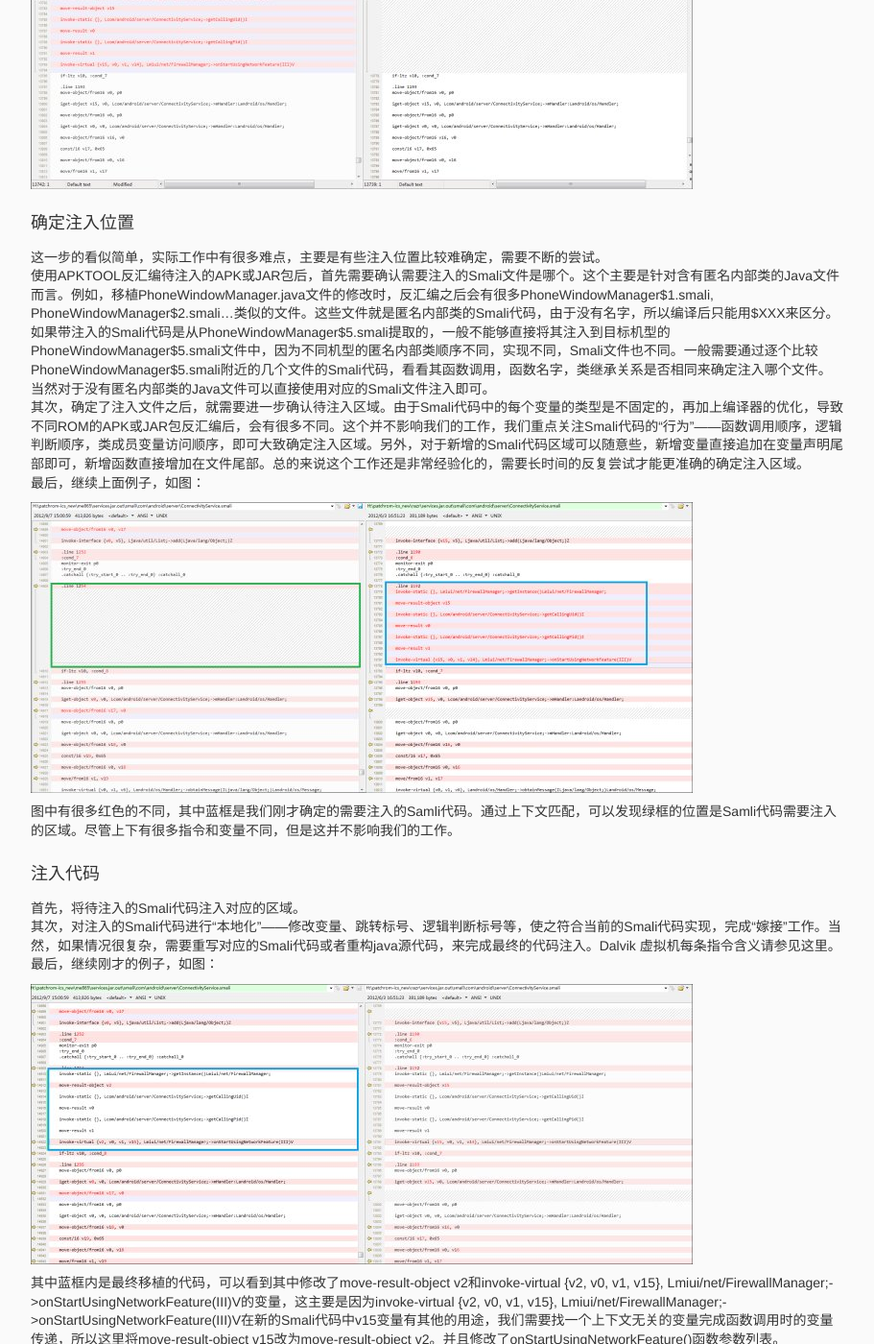
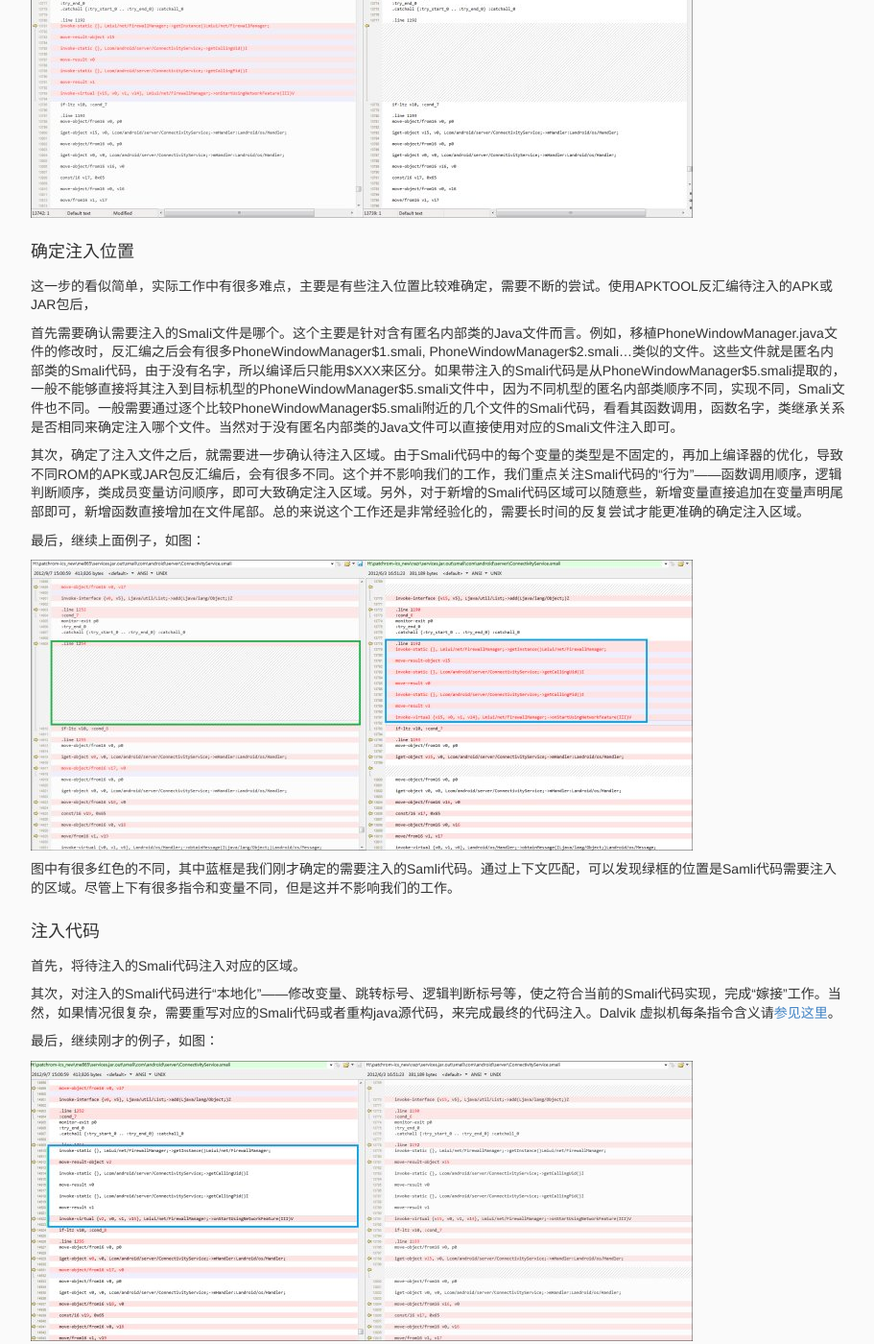
Before and after one commit to HackerMi/hackermi.github.com, a Jekyll site: the page built from _posts/tech/2012-10-07-MIUI-V4-Porting-3.md, in a window 1280 px wide and 1400 px high, scrolled down 1665 px. Shown: the whole window at 96% size, without its empty margins (183-1094 px from the left). Built offline with Jekyll 4.4.1, drawn with Linux system fonts in a browser that asks for light colours; Markdown is read by kramdown in place of the engine named in the settings; comment, search, counter and statistics services are not loaded; some of the changed text lies outside the part shown.

Commit message:
change article style

```diff
--- a/_posts/tech/2012-10-07-MIUI-V4-Porting-3.md
+++ b/_posts/tech/2012-10-07-MIUI-V4-Porting-3.md
@@ -25,18 +25,22 @@ Smali代码注入只能应对函数级别的移植，对于类级别的移植是
 下面详细说明：
 ####确定需要注入的Smali代码
 首先，确定基线文件——待移植的APK包或JAR包，使用APKTOOL反汇编，生成原始的Samli文件。
+
 其次，修改对应的APK包或JAR包的java源代码，使用编译系统重新生成新的APK包或JAR包，并用APKTOOL反汇编，生成包含修改后的Samli文件。
+
 最后，使用比较工具（例如BeyondCompare）比较两次Smali文件，即可提取出需要注入的Smali代码。
+
 例如下图红色区域就是需要注入的Smali代码
 
 ![注入1]({{ site.url }}/assets/miui_porting_3/smali_inject_1.jpg)
 
 ####确定注入位置
-这一步的看似简单，实际工作中有很多难点，主要是有些注入位置比较难确定，需要不断的尝试。
-使用APKTOOL反汇编待注入的APK或JAR包后，首先需要确认需要注入的Smali文件是哪个。这个主要是针对含有匿名内部类的Java文件而言。例如，移植PhoneWindowManager.java文件的修改时，反汇编之后会有很多PhoneWindowManager$1.smali, PhoneWindowManager$2.smali...类似的文件。这些文件就是匿名内部类的Smali代码，由于没有名字，所以编译后只能用$XXX来区分。
-如果带注入的Smali代码是从PhoneWindowManager$5.smali提取的，一般不能够直接将其注入到目标机型的PhoneWindowManager$5.smali文件中，因为不同机型的匿名内部类顺序不同，实现不同，Smali文件也不同。一般需要通过逐个比较PhoneWindowManager$5.smali附近的几个文件的Smali代码，看看其函数调用，函数名字，类继承关系是否相同来确定注入哪个文件。
-当然对于没有匿名内部类的Java文件可以直接使用对应的Smali文件注入即可。
+这一步的看似简单，实际工作中有很多难点，主要是有些注入位置比较难确定，需要不断的尝试。使用APKTOOL反汇编待注入的APK或JAR包后，
+
+首先需要确认需要注入的Smali文件是哪个。这个主要是针对含有匿名内部类的Java文件而言。例如，移植PhoneWindowManager.java文件的修改时，反汇编之后会有很多PhoneWindowManager$1.smali, PhoneWindowManager$2.smali...类似的文件。这些文件就是匿名内部类的Smali代码，由于没有名字，所以编译后只能用$XXX来区分。如果带注入的Smali代码是从PhoneWindowManager$5.smali提取的，一般不能够直接将其注入到目标机型的PhoneWindowManager$5.smali文件中，因为不同机型的匿名内部类顺序不同，实现不同，Smali文件也不同。一般需要通过逐个比较PhoneWindowManager$5.smali附近的几个文件的Smali代码，看看其函数调用，函数名字，类继承关系是否相同来确定注入哪个文件。当然对于没有匿名内部类的Java文件可以直接使用对应的Smali文件注入即可。
+
 其次，确定了注入文件之后，就需要进一步确认待注入区域。由于Smali代码中的每个变量的类型是不固定的，再加上编译器的优化，导致不同ROM的APK或JAR包反汇编后，会有很多不同。这个并不影响我们的工作，我们重点关注Smali代码的“行为”——函数调用顺序，逻辑判断顺序，类成员变量访问顺序，即可大致确定注入区域。另外，对于新增的Smali代码区域可以随意些，新增变量直接追加在变量声明尾部即可，新增函数直接增加在文件尾部。总的来说这个工作还是非常经验化的，需要长时间的反复尝试才能更准确的确定注入区域。
+
 最后，继续上面例子，如图：
 
 ![注入2]({{ site.url }}/assets/miui_porting_3/smali_inject_2.jpg)
@@ -45,7 +49,9 @@ Smali代码注入只能应对函数级别的移植，对于类级别的移植是
 
 ####注入代码
 首先，将待注入的Smali代码注入对应的区域。
-其次，对注入的Smali代码进行“本地化”——修改变量、跳转标号、逻辑判断标号等，使之符合当前的Smali代码实现，完成“嫁接”工作。当然，如果情况很复杂，需要重写对应的Smali代码或者重构java源代码，来完成最终的代码注入。Dalvik 虚拟机每条指令含义请参见这里。
+
+其次，对注入的Smali代码进行“本地化”——修改变量、跳转标号、逻辑判断标号等，使之符合当前的Smali代码实现，完成“嫁接”工作。当然，如果情况很复杂，需要重写对应的Smali代码或者重构java源代码，来完成最终的代码注入。Dalvik 虚拟机每条指令含义请[参见这里](http://pallergabor.uw.hu/androidblog/dalvik_opcodes.html)。
+
 最后，继续刚才的例子，如图：
 
 ![注入3]({{ site.url }}/assets/miui_porting_3/smali_inject_3.jpg)
@@ -65,18 +71,19 @@ Smali代码注入只能应对函数级别的移植，对于类级别的移植是
 Smali编译过程相对简单，使用apktool b XXX XXX.apk 即可将Smali代码编译成apk或jar包。但是当遇到编译错误时，apktool工具给出的错误信息少之又少，以至于我们只能手动查找哪个文件Samli代码移植错误。
 这里，我总结了一些Smali代码移植时可能遇到的编译错误。希望对各位有用。
 
-	1.函数调用(invoke-virtual等指令)的参数只能使用v0~v15，使用超过v15的变量会报错。修复这个问题有两种方法：
-    A.使用invoke-virtual/range {p1 .. p1}指令，但是这里要求变量名称需要连续。
-    B.增加move-object/from16 v0, v18类似指令，调整变量名，使之小于等于v15。
-	2.函数调用中p0相当于函数可用变量值+1，pN相当于函数可用变量值+N。例如函数.local值为16，表明函数可用变量值为v0~v15，则p0相当于v16，p1相当于v17。
+<pre><code>1.函数调用(invoke-virtual等指令)的参数只能使用v0~v15，使用超过v15的变量会报错。修复这个问题有两种方法：
+  A.使用invoke-virtual/range {p1 .. p1}指令，但是这里要求变量名称需要连续。
+  B.增加move-object/from16 v0, v18类似指令，调整变量名，使之小于等于v15。
+2.函数调用中p0相当于函数可用变量值+1，pN相当于函数可用变量值+N。例如函数.local值为16，表明函数可用变量值为v0~v15，则p0相当于v16，p1相当于v17。
+</code></pre>
 
 例如，下图左侧蓝框所在代码编译不过，后来检查了代码所在的函数.local为33，p0相当于v33，所以编译不过，修改为右侧绿框才正常。
 
 ![注入6]({{ site.url }}/assets/miui_porting_3/smali_inject_6.jpg)
 
-	3.跳转标号重叠。
-	这里主要是指出现了两个相同的标号的情况，例如cond _ 11等，导致无法编译过。解决方法就是修改冲突的标号以及相关跳转语句。其实这个标号叫什么都无所谓，你甚至可以叫ABCD _ XXX,只要可以与对应的goto语句呼应即可。
+	3.跳转标号重叠。这里主要是指出现了两个相同的标号的情况，例如cond _ 11等，导致无法编译过。解决方法就是修改冲突的标号以及相关跳转语句。其实这个标号叫什么都无所谓，你甚至可以叫ABCD _ XXX,只要可以与对应的goto语句呼应即可。
 	4.使用没有定义的变量
+
 每个函数可以使多少变量都在函数体内的第一句.local中声明，例如.local 30表明这个函数可以使用v0~v29，如果使用v30就会编译错误。
 
 ####调试Smali 代码
@@ -89,13 +96,15 @@ Smali编译过程相对简单，使用apktool b XXX XXX.apk 即可将Smali代码
 
 这里总结一下主要的运行时错误：
 
-	1.函数变量列表与声明不同，这个主要体现在下面两个方面：
-    A.函数调用的变量类型与函数声明不同。通过追踪变量在上下文的赋值动作来解决。
-    B.函数变量列表中变量少于或者多于函数声明的变量。通过核对函数声明来解决。
-  	2.函数调用方式不正确。例如：public和包访问函数使用invoke-virtual调用，private函数使用invoke-director调用，接口函数使用invoke-interface调用。如果使用错误，会导致运行时错误。需要调整相关的Smali代码。
-	3.类接口没有实现。主要是由于增加了新的子类没有实现原有父类接口导致的，只需增加空实现即可修复。
-	4.签名不正确。可以通过adb logcat | grep mismatch命令确认哪个package签名不正确。只需对签名不正确的包重新签名即可。当然如果有很多签名不一致的错误，建议大家对所有的APK重新签名。
-	5.资源找不到。
+<pre><code>1.函数变量列表与声明不同，这个主要体现在下面两个方面：
+  A.函数调用的变量类型与函数声明不同。通过追踪变量在上下文的赋值动作来解决。
+  B.函数变量列表中变量少于或者多于函数声明的变量。通过核对函数声明来解决。
+2.函数调用方式不正确。例如：public和包访问函数使用invoke-virtual调用，private函数使用invoke-director调用，接口函数使用invoke-interface调用。如果使用错误，会导致运行时错误。需要调整相关的Smali代码。
+3.类接口没有实现。主要是由于增加了新的子类没有实现原有父类接口导致的，只需增加空实现即可修复。
+4.签名不正确。可以通过adb logcat | grep mismatch命令确认哪个package签名不正确。只需对签名不正确的包重新签名即可。当然如果有很多签名不一致的错误，建议大家对所有的APK重新签名。
+5.资源找不到。
+</code></pre>
+
 
 这个问题的原因有很多种，我这里列举一些常见的原因：
 
@@ -105,19 +114,20 @@ Smali编译过程相对简单，使用apktool b XXX XXX.apk 即可将Smali代码
 
 另外，调试时，大家可能需要要追踪代码执行路径，但又苦于无法Debug。我这里分享一些简单的追踪方法，希望对大家有用。
 
-	1.增加简单的Smali日志信息：
-    A.修改函数的.local变量，在原来基础上增加两个变量，例如v11,v12。
-    B.在需要打印日志的地方增加如下Smali代码
+<pre><code>1.增加简单的Smali日志信息：
+  A.修改函数的.local变量，在原来基础上增加两个变量，例如v11,v12。
+  B.在需要打印日志的地方增加如下Smali代码
     const-string v11, "@@@@"
     const-string v12, "interceptPowerKeyDown enter"
     invoke-static {v11, v12}, Landroid/util/Log;->e(Ljava/lang/String;Ljava/lang/String;)I
-    如果增加的变量为v28和v29，则需要使用下面的语句。
+  如果增加的变量为v28和v29，则需要使用下面的语句。
     invoke-static/range {v28 .. v29}, Landroid/util/Log;->e(Ljava/lang/String;Ljava/lang/String;)I
-	2.打印程序调用栈的方法：
-    A.修改函数的.local变量，在原来基础上增加一个变量，例如v11。
-    B.在需要打印调用栈的地方增加如下Smali代码
+2.打印程序调用栈的方法：
+  A.修改函数的.local变量，在原来基础上增加一个变量，例如v11。
+  B.在需要打印调用栈的地方增加如下Smali代码
     new-instance v1 Ljava/lang/Exception;
     invoke-direct {v1, Ljava/lang/Exception;-><init>()V
     invoke-virtual {v1, Ljava/lang/Exception;->printStackTrace()V
+</code></pre>
 
 今天先分享到这里，希望我的这些经验对大家有所帮助。
```
